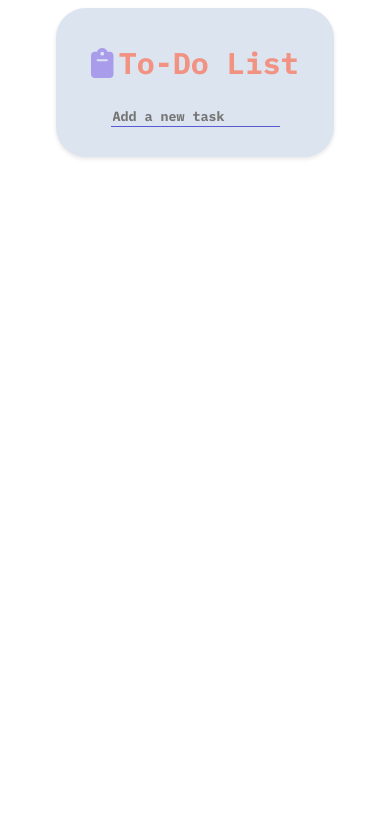
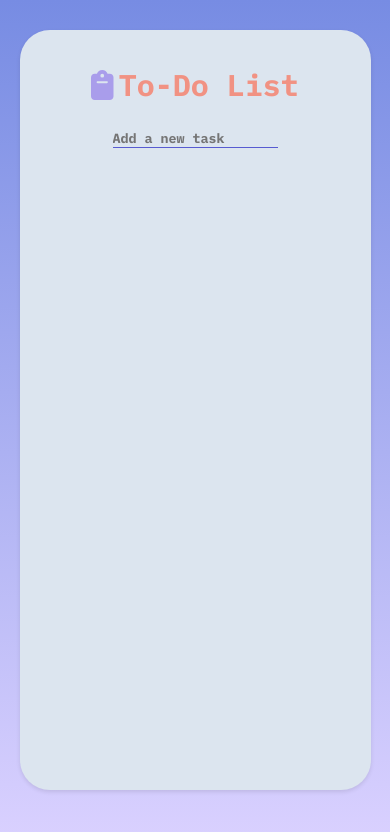
Before and after one commit to natmsaenz/react-projects, a React (Vite) app in the folder checklist/: page / in a window 390 px wide. Shown: the top 832 px of the page. Built offline with nearby package versions, Linux system fonts and the light colour scheme.

Commit message:
added a gradient bg on App.jsx, added new styles and media queries on Checklist.css

```diff
--- /dev/null
+++ b/checklist/src/App.css
@@ -0,0 +1,15 @@
+.checklistBody {
+  background: rgb(218, 209, 255);
+  background: linear-gradient(
+    0deg,
+    rgba(218, 209, 255, 1) 0%,
+    rgba(119, 140, 227, 1) 100%
+  );
+  height: 100vh;
+  width: 100vw;
+}
+
+* {
+  margin: 0;
+  padding: 0;
+}
--- a/checklist/src/App.jsx
+++ b/checklist/src/App.jsx
@@ -1,9 +1,10 @@
 import React from "react";
 import Checklist from "./components/checklist/Checklist.jsx";
+import "./App.css"
 
 export default function App() {
   return (
-    <div>
+    <div className="checklistBody">
       <Checklist />
     </div>
   );
--- a/checklist/src/components/checklist/Checklist.css
+++ b/checklist/src/components/checklist/Checklist.css
@@ -18,8 +18,9 @@
 div{
     display: flex;
     flex-direction: column;
-    justify-content: center;
     align-items: center;
+
+
 
 }
 
@@ -29,4 +30,15 @@ div{
     border-radius: 30px;
     box-shadow: 0 2px 4px rgba(0, 0, 0, 0.1);
     box-sizing: border-box;
+   height: 50vh;
+    width: 30%;
+    margin-top: 30px;
+
 }
+
+@media (max-width: 768px) {
+    #app {
+      width: 90%;
+      height: 90%;
+    }
+  }
```
